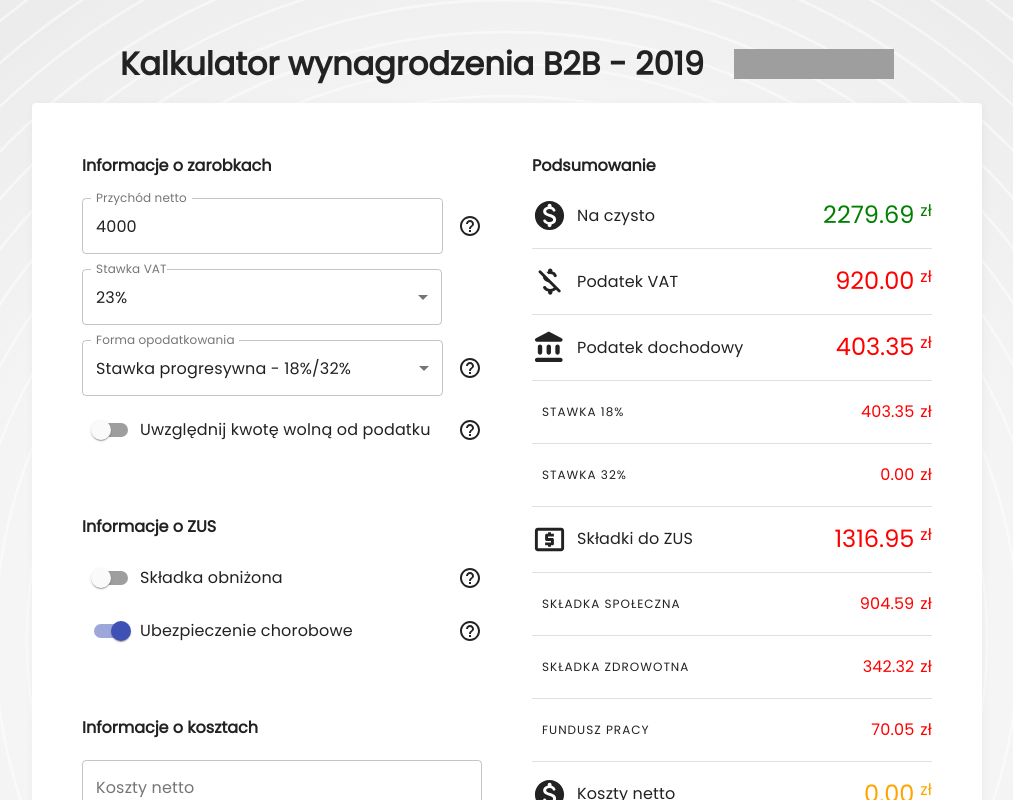
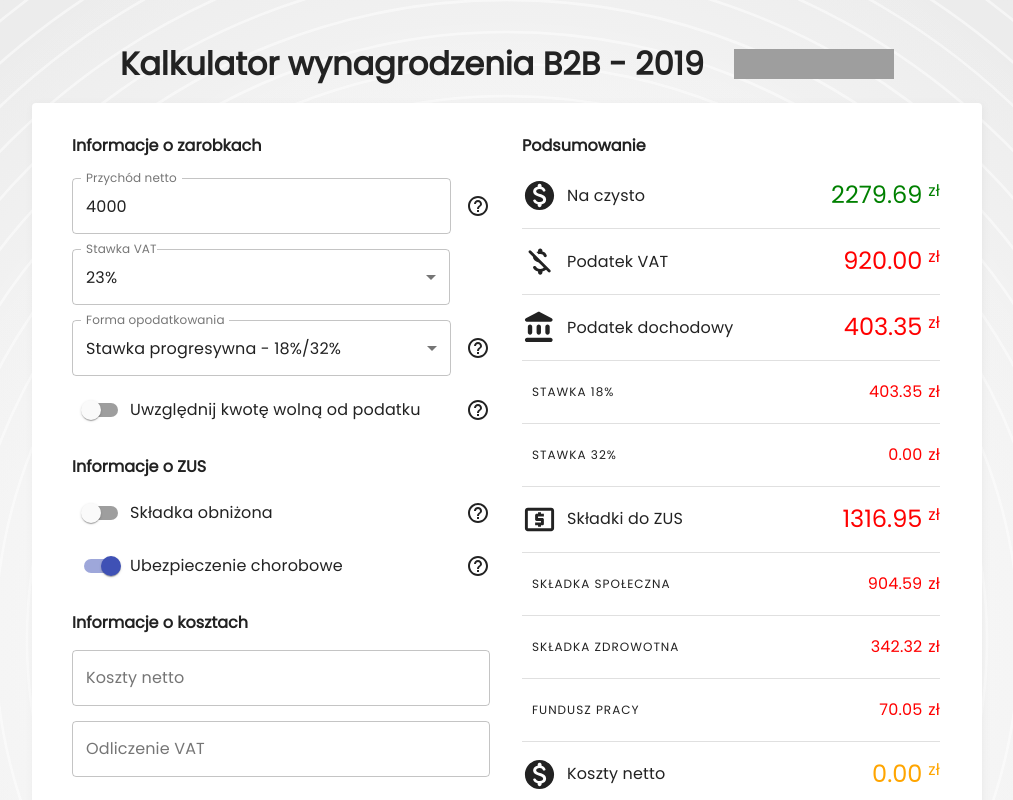
Before and after one commit to Ampex/b2b-calculator, a React (Create React App) app: page / in a window 1280 px wide. Shown: the top 800 px of the page, without its empty margins (133-1146 px from the left). Built offline with nearby package versions, Linux system fonts and the light colour scheme; grey boxes are pictures that could not be loaded; the HTML template or start-up script is replaced by a standard one.

Commit message:
page css optimized

```diff
--- a/src/App.css
+++ b/src/App.css
@@ -70,7 +70,7 @@ body {
   box-shadow: var(--shadow);
 }
 .content {
-  height: 800px;
+  height: 670px;
   display: flex;
   flex-direction: column;
   flex-wrap: wrap;
@@ -79,8 +79,8 @@ body {
 .element {
   display: flex;
   flex-direction: column;
-  padding: 25px;
-  width: 44.44%;
+  padding: 5px 15px;
+  width: 46.44%;
 }
 .element > * {
   margin-bottom: 15px;
--- a/src/App.js
+++ b/src/App.js
@@ -252,7 +252,7 @@ class App extends Component {
           {/* END */}
           {/* START */}
           <div className='element'>
-            <strong style={{marginBottom: 20}} >Informacje o ZUS</strong>
+            <strong>Informacje o ZUS</strong>
             <div className='align bt'>
               <React.Fragment>
                 <div className='align'>
@@ -299,7 +299,7 @@ class App extends Component {
           {/* END */}
           {/* START */}
           <div className='element'>
-            <strong style={{marginBottom: 20}} >Informacje o kosztach</strong>
+            <strong>Informacje o kosztach</strong>
 
             <div className='align'>
               <TextField
--- a/src/components/GitButtons.js
+++ b/src/components/GitButtons.js
@@ -1,4 +1,5 @@
 import React from 'react'
+
 
 const GitButtons = () => {
     return (
```
